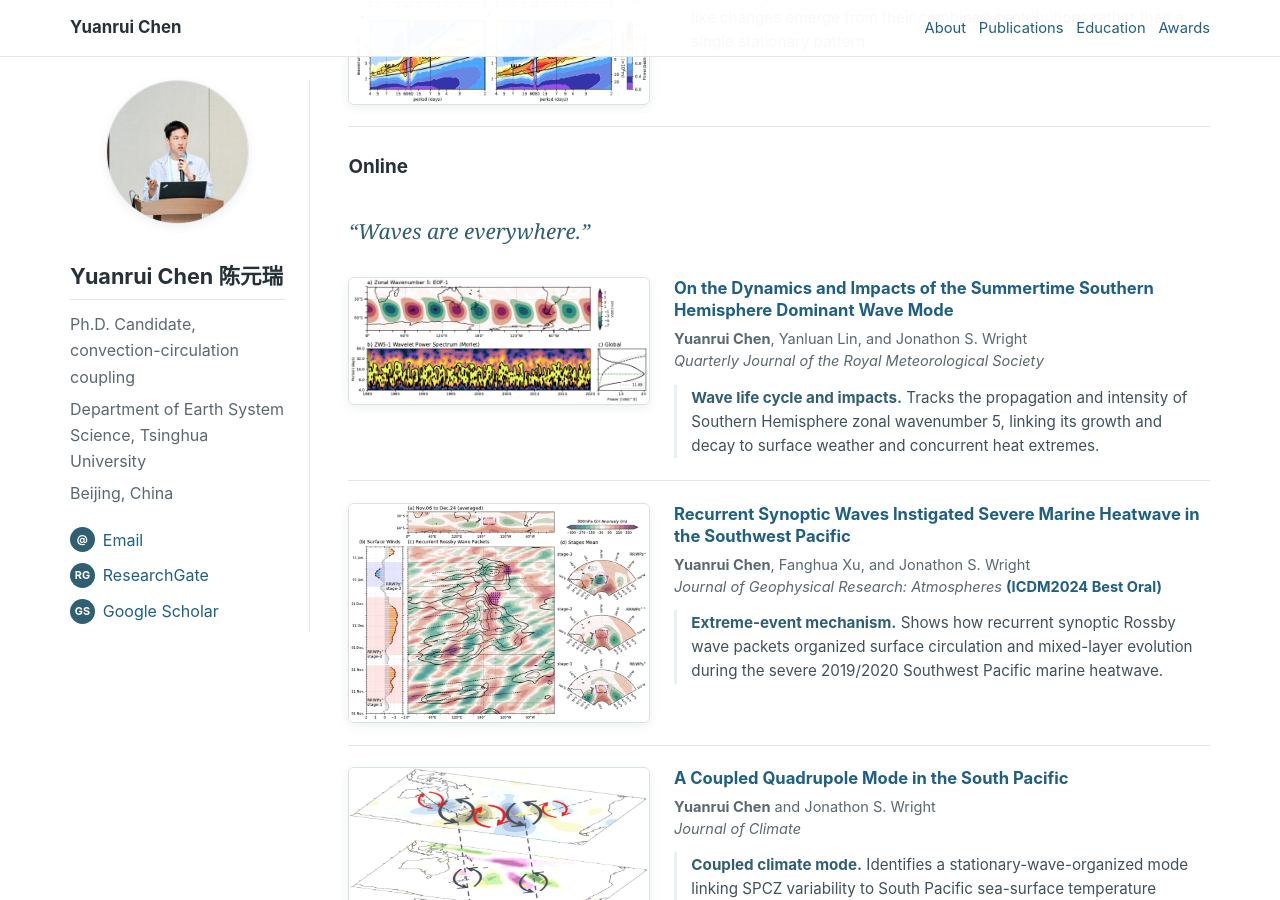
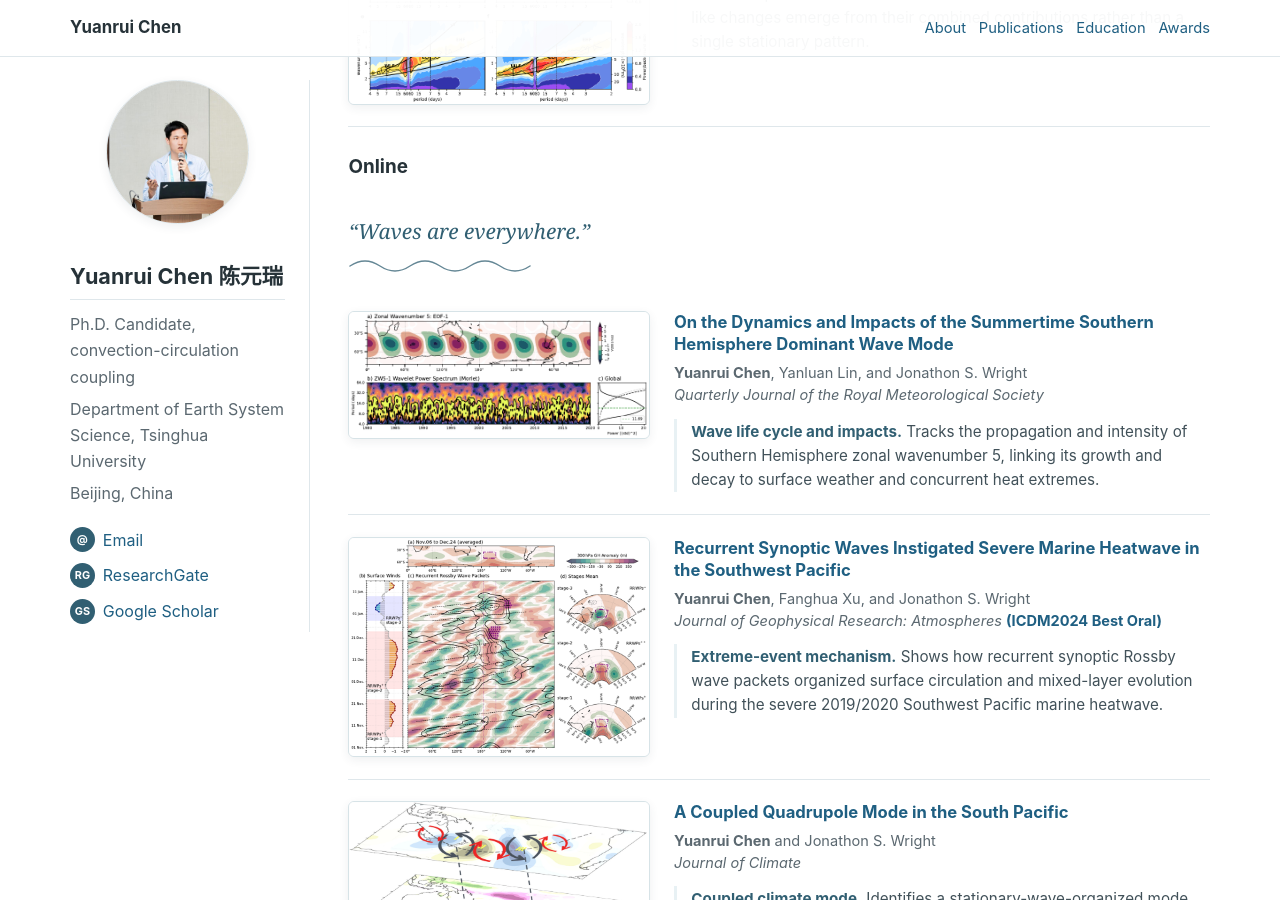
Before and after one commit to yuanruichen/yuanruichen.github.io, a Jekyll site: the page built from index.md, in a window 1280 px wide and 900 px high, scrolled down 727 px. Built offline with Jekyll 4.4.1, drawn with Linux system fonts in a browser that asks for light colours.

Commit message:
Add wave and vapor motifs to publication headings

```diff
--- a/index.md
+++ b/index.md
@@ -42,7 +42,7 @@ Submitted to *Climate Dynamics*
 
 ## Online
 
-<h3 class="publication-theme"><em>“Waves are everywhere.”</em></h3>
+<h3 class="publication-theme"><em>“Waves are everywhere.”</em><svg class="publication-theme__motif" viewBox="0 0 190 30" aria-hidden="true" focusable="false"><path d="M2 15 Q17 5 32 15 T62 15 T92 15 T122 15 T152 15 T182 15"/></svg></h3>
 
 <div class="paper-box paper-shmode" markdown="1">
 <div class="paper-box-image"><figure class="paper-thumb"><img src="/assets/images/publications/zw5-mode.png" alt="Summertime Southern Hemisphere zonal wavenumber-5 mode"></figure></div>
@@ -83,7 +83,7 @@ Submitted to *Climate Dynamics*
 </div>
 </div>
 
-<h3 class="publication-theme"><em>“The trouble with water is that it exists in multiple phases.”</em></h3>
+<h3 class="publication-theme"><em>“The trouble with water is that it exists in multiple phases.”</em><svg class="publication-theme__motif" viewBox="0 0 190 30" aria-hidden="true" focusable="false"><path d="M2 26 Q17 21 32 26 T62 26 T92 26 T122 26 T152 26 T182 26" opacity=".55"/><path d="M43 20 C31 15 52 12 43 7 C39 5 40 3 44 2 M93 20 C81 15 102 12 93 7 C89 5 90 3 94 2 M143 20 C131 15 152 12 143 7 C139 5 140 3 144 2"/></svg></h3>
 
 <div class="paper-box paper-spcz" markdown="1">
 <div class="paper-box-image"><figure class="paper-thumb"><img src="/assets/images/publications/spcz-ccew.png" alt="Schematic of SPCZ and convectively coupled equatorial wave feedback"></figure></div>
```
